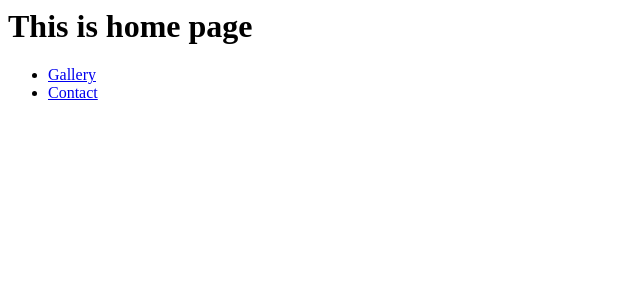
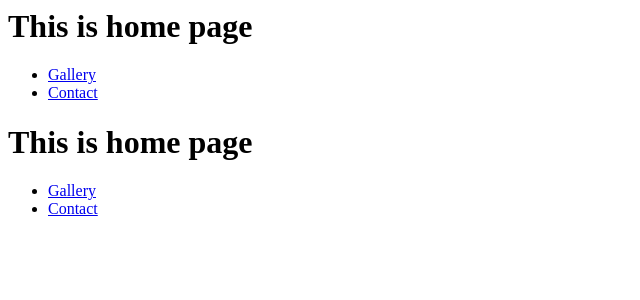
Before and after one commit to Dog1e/Angular2022, an Angular app: page / in a window 1280 px wide. Shown: the top 300 px of the page, without its empty margins (0-640 px from the left). Built offline with nearby package versions, Linux system fonts and the light colour scheme.

Commit message:
3 files modified

```diff
--- a/src/app/app.component.html
+++ b/src/app/app.component.html
@@ -1 +1,2 @@
 <app-menu></app-menu>
+<router-outlet></router-outlet>
--- a/src/app/app.module.ts
+++ b/src/app/app.module.ts
@@ -13,9 +13,9 @@ import { ContactComponent } from './contact/contact.component';
 
 const routes: Routes = [
   { path: '', component: MenuComponent },
-  { path: 'Menu', component: MenuComponent },
-  { path: 'Gallery', component: GalleryComponent },
-  { path: 'Contact', component: ContactComponent },
+  { path: 'menu-component', component: MenuComponent },
+  { path: 'gallery-component', component: GalleryComponent },
+  { path: 'contact-component', component: ContactComponent },
   { path: '**', component: PageNotFoundComponent}
 ];
 
--- a/src/app/menu/menu.component.html
+++ b/src/app/menu/menu.component.html
@@ -2,8 +2,8 @@
   <h1>This is home page</h1>
   <nav>
     <ul>
-      <li><a routerLink="/Gallery">Gallery</a></li>
-      <li><a routerLink="/Contact">Contact</a></li>
+      <li><a routerLink="/gallery-component">Gallery</a></li>
+      <li><a routerLink="/contact-component">Contact</a></li>
     </ul>
   </nav>
 </div>
```
